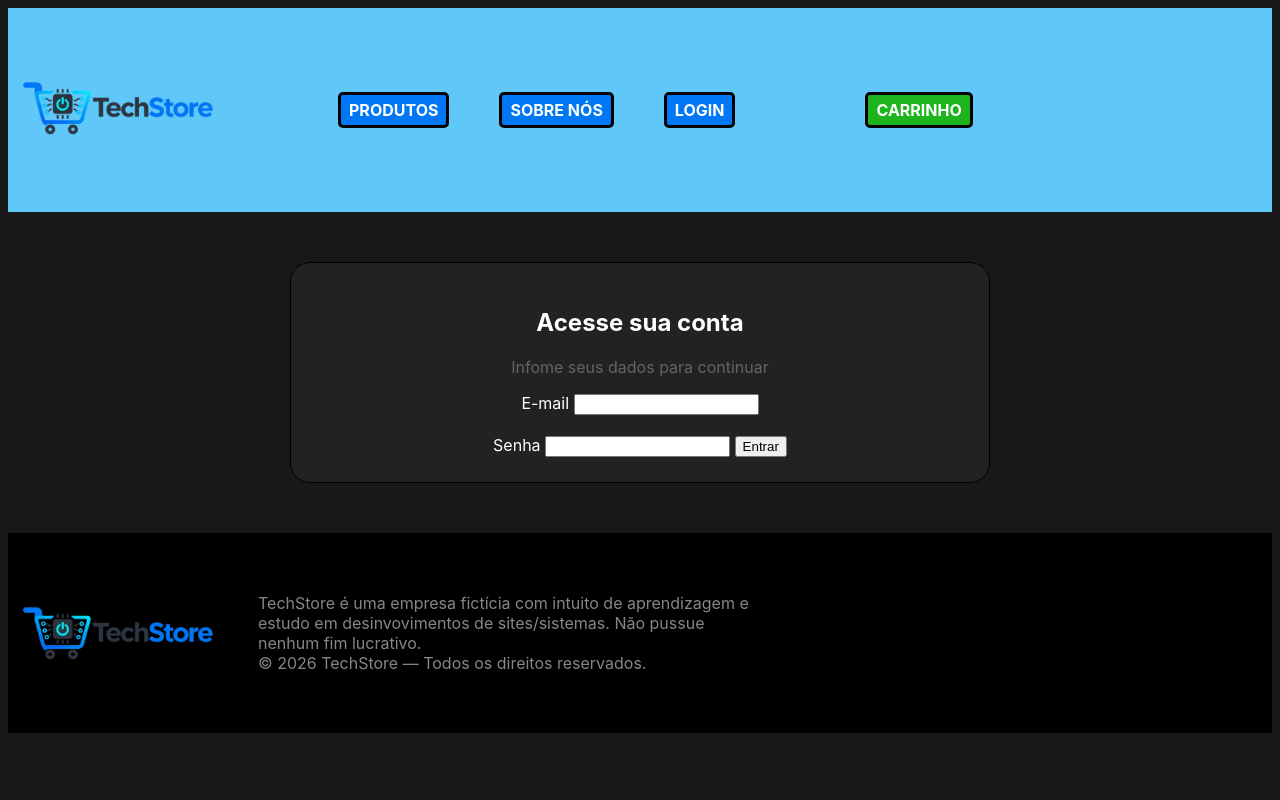
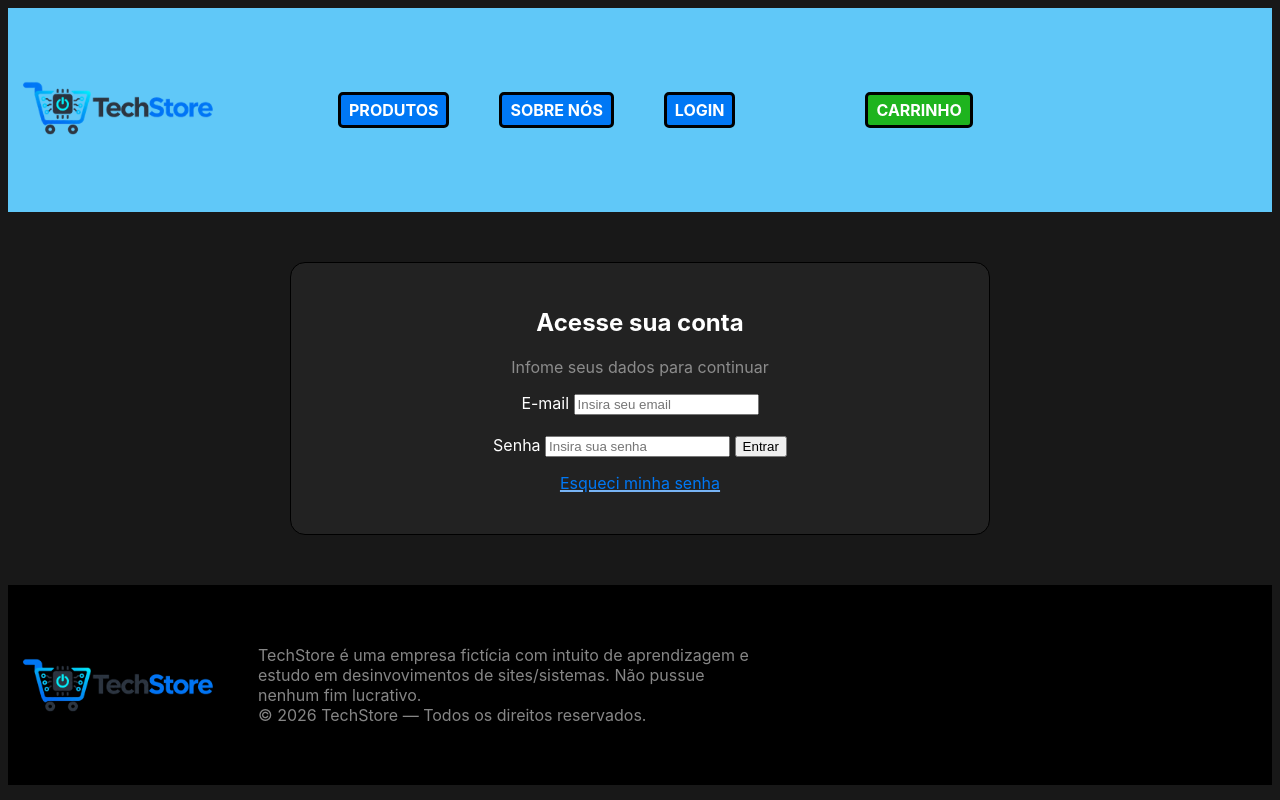
Before and after one commit to Bento120/ProvaPratica, a plain HTML site: page login.html in a window 1280 px wide. Drawn offline with Linux system fonts and the light colour scheme.

Commit message:
Implement password recovery feature with updated HTML structure and styling; enhance login form accessibility

```diff
--- a/css/index.css
+++ b/css/index.css
@@ -50,6 +50,10 @@ footer img {
     left: 10px;
 }
 
+#recuperacao{
+    display: none;
+}
+
 .logo{
     position: relative;
     left: 10px;
@@ -68,7 +72,7 @@ footer img {
 }
 
 .descricao{
-    color: rgb(100, 100, 100);
+    color: rgb(140, 140, 140);
 }
 
 .carrinho {
@@ -87,10 +91,18 @@ footer img {
 .formularioLogin{
     background-color: rgb(34,34,34);
     border: 1px solid black;
-    border-radius: 20px;
+    border-radius: 15px;
     text-align: center;
     padding: 25px;
     max-width: 700px;
     margin: 30px auto;
     box-sizing: border-box;
+
 }
+
+.recuperarSenha{
+    color: rgb(0, 120, 245);
+    text-decoration: underline 2px;
+    text-decoration-color: rgb(120, 180, 245);
+    cursor: pointer;
+}
--- a/js/script.js
+++ b/js/script.js
@@ -1,2 +1,20 @@
 const ano = new Date().getFullYear();
 document.getElementById("ano").textContent = ano;
+
+function recuperarSenha(){
+ document.getElementById("login").style.display = "none";
+ document.getElementById("recuperacao").style.display = "block";
+}
+
+function voltarLogin(){
+ document.getElementById("login").style.display = "block";
+ document.getElementById("recuperacao").style.display = "none";
+}
+
+function sublinhadoRecuperarSenhaEscuro(){
+ document.getElementById("recuperarSenha").style.textDecorationColor = "rgb(0, 120, 245)"
+}
+
+function sublinhadoRecuperarSenhaClaro(){
+ document.getElementById("recuperarSenha").style.textDecorationColor = "rgb(120, 180, 245)"
+}
--- a/login.html
+++ b/login.html
@@ -19,22 +19,38 @@
         <a href="carrinho.html" class="carrinho"><b>CARRINHO</b></a>
     </header>
     <main>
-        <section class="formularioLogin">
+        <div class="formularioLogin">
+        <section id="login">
         <h1><b>Acesse sua conta</b></h1>
         <p class="descricao">Infome seus dados para continuar</p>
 
 
-        <form id="login">
+        <form method="post" id="login">
         <label for="email-login">E-mail</label>
-        <input type="email" id="email-login" name="email">
+        <input type="email" id="email-login" name="email" autocomplete="username" placeholder="Insira seu email" required>
         <br><br>
         <label for="senha-login">Senha</label>
-        <input type="password" id="senha-login" name="senha" minlength="8">
+        <input type="password" id="senha-login" name="senha" minlength="8" autocomplete="current-password" placeholder="Insira sua senha" required>
 
         <button type="submit" onclick="ativarBotao()">Entrar</button>
         </form>
+
+        <p id="recuperarSenha" class="recuperarSenha" onclick="recuperarSenha()" onmouseover="sublinhadoRecuperarSenhaEscuro()" onmouseout="sublinhadoRecuperarSenhaClaro()">Esqueci minha senha</p>
         </section>
+        <section id="recuperacao">
+            <h1>Recuperar senha</h1>
+            <p class="descricao">Informe seu e-mail para recuperar sua senha.</p>
 
+            <form method="post">
+            <label for="email-recuperacao">E-mail</label>
+            <input type="email" id="email-recuperacao" name="email" autocomplete="email" placeholder="Insira seu email" required>
+
+            <button type="submit">Enviar</button>
+            </form>
+
+            <button type="button" onclick="voltarLogin()">Voltar ao login</button>
+        </section>
+        </div>
     </main>
     <Footer>
         <img src="assets/LogoTechStore.png" width="200" height="auto">
```
